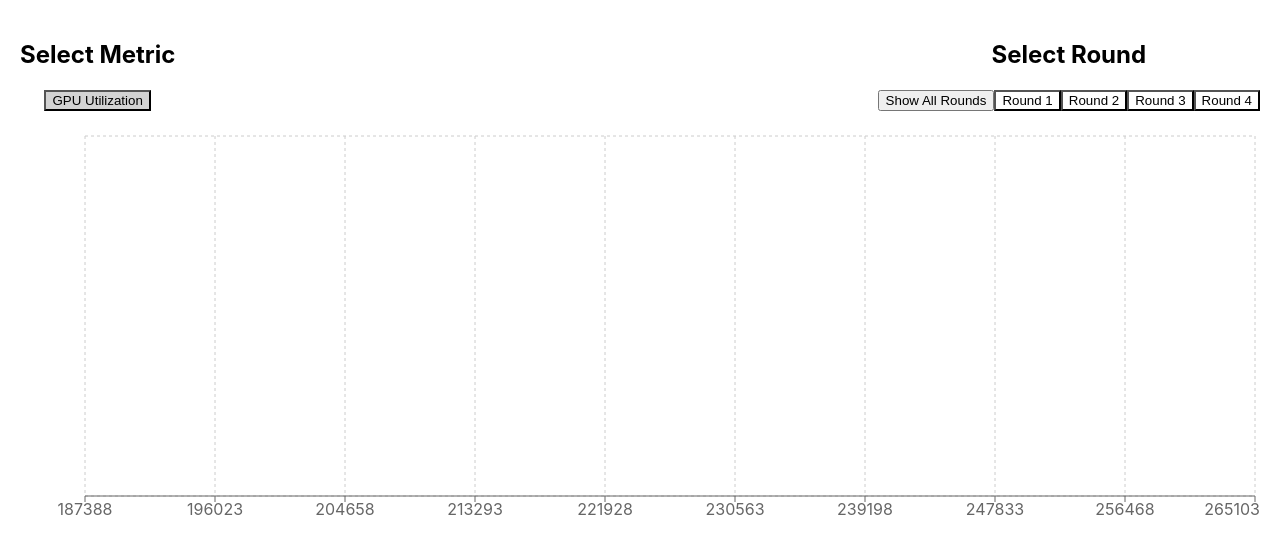
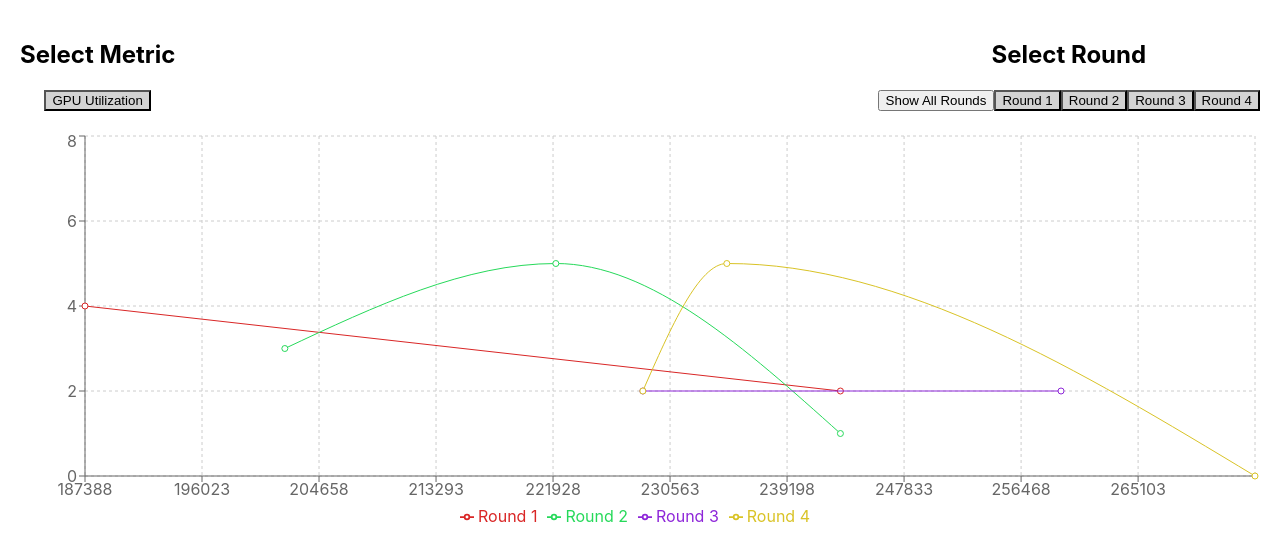
Before and after one commit to yifany61/blox-visualization, a React (Create React App) app: page / in a window 1280 px wide. Shown: the top 560 px of the page. Built offline with nearby package versions, Linux system fonts and the light colour scheme.

Commit message:
refresh hold content

```diff
--- a/src/GpuUtilization.js
+++ b/src/GpuUtilization.js
@@ -49,6 +49,7 @@ const GpuUtilization = () => {
   useEffect(() => {
     const processedData = processData(data);
     setChartData(processedData);
+    setVisibleRounds(Object.keys(processedData));
   }, []);
 
   const rounds = Object.keys(chartData);
```
